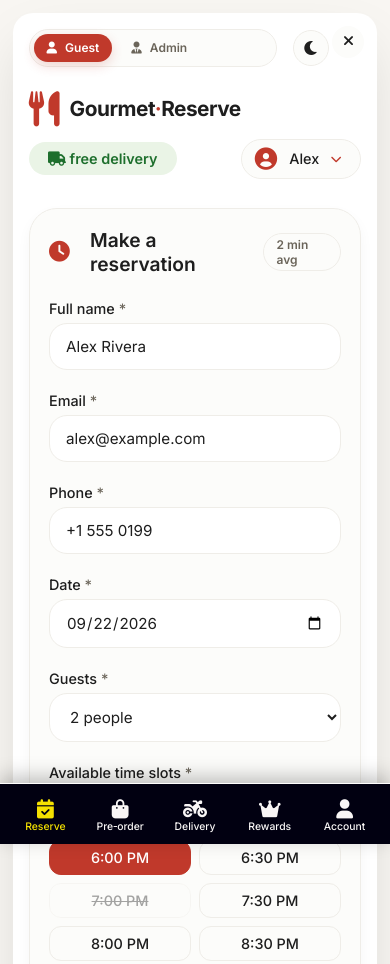
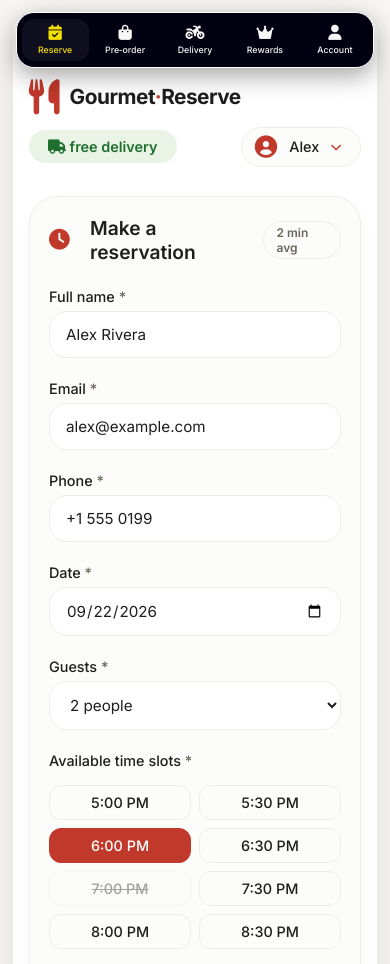
Before and after one commit to ashen-boop/Reservation-App-2, a plain HTML site: page index.html in a window 390 px wide. Shown: the top 964 px of the page. Drawn offline with Linux system fonts and the light colour scheme.

Commit message:
Update styles for mobile nav and top bar
Refactor mobile navigation and top bar styles, adjusting padding and visibility on scroll.

```diff
--- a/index.html
+++ b/index.html
@@ -76,7 +76,6 @@
       justify-content: center;
       align-items: flex-start;
       padding: 1.5rem;
-      padding-bottom: 5.5rem;
     }
 
     ::-webkit-scrollbar { width: 6px; height: 6px; }
@@ -84,18 +83,20 @@
     ::-webkit-scrollbar-thumb { background: #ccc; border-radius: 10px; }
     body.dark ::-webkit-scrollbar-thumb { background: #444; }
 
-    .app-container {
+        .app-container {
       max-width: 1440px;
       width: 100%;
       background: var(--surface);
       border-radius: 40px;
       box-shadow: var(--shadow);
-      padding: 2rem 2.5rem;
+     padding: 6rem 2.5rem 2rem 2.5rem;
       transition: var(--transition);
       position: relative;
-      overflow: hidden;
+      overflow: visible;
       min-height: 90vh;
     }
+
+
 
     body.dark .app-container { background: var(--surface); }
 
@@ -119,15 +120,7 @@
     }
     .app-close-btn:hover { background: var(--border); transform: rotate(90deg); }
 
-    .top-bar {
-      display: flex;
-      justify-content: space-between;
-      align-items: center;
-      margin-bottom: 1.5rem;
-      flex-wrap: wrap;
-      gap: 1rem;
-      padding-right: 2.5rem;
-    }
+
 
     .role-switcher {
       display: flex;
@@ -171,6 +164,81 @@
     }
     .theme-toggle:hover { background: var(--border); }
 
+
+    /* ===== STICKY NAV BAR (moved to top) ===== */
+     .sticky-header {
+      position: relative;
+      z-index: 900;
+      background: var(--surface);
+      padding-top: 0.5rem;
+      margin-top: -0.5rem;
+    }
+
+
+
+    /* ===== TOP BAR — slides away on scroll down ===== */
+    .top-bar {
+      display: flex;
+      justify-content: space-between;
+      align-items: center;
+      margin-bottom: 0.75rem;
+      flex-wrap: wrap;
+      gap: 1rem;
+      padding-right: 2.5rem;
+      transition: transform 0.3s ease, opacity 0.3s ease,
+                  margin 0.3s ease, max-height 0.3s ease, padding 0.3s ease;
+      max-height: 100px;
+      overflow: hidden;
+    }
+
+    .top-bar.hidden {
+      transform: translateY(-100%);
+      opacity: 0;
+      margin-bottom: 0;
+      padding-top: 0;
+      padding-bottom: 0;
+      max-height: 0;
+      pointer-events: none;
+    }
+
+          .mobile-nav {
+      display: flex;
+      position: fixed;
+      top: 0.75rem;                    /* ← breathing space from top */
+      left: 50%;
+      transform: translateX(-50%);     /* ← keeps it centered */
+      z-index: 1000;
+      width: calc(100% - 2rem);        /* ← breathing space on sides */
+      max-width: 1440px;               /* ← matches your app container */
+      background: #010011;
+      border: 1px solid #ffffff;
+      border-radius: var(--radius-sm); /* ← rounded pill corners */
+      padding: 0.5rem 0.5rem 0.4rem;
+      justify-content: space-around;
+      gap: 0.3rem;
+      box-shadow: 0 8px 24px rgba(0,0,0,0.35);
+    }
+
+    .mobile-nav-item {
+      display: flex;
+      flex-direction: column;
+      align-items: center;
+      gap: 4px;
+      padding: 0.6rem 0.8rem;
+      border: none;
+      background: transparent;
+      font-size: 0.7rem;
+      font-weight: 500;
+      color: #f9f6f6;
+      cursor: pointer;
+      transition: var(--transition);
+      border-radius: 12px;
+      flex: 1;
+    }
+    .mobile-nav-item i { font-size: 1.25rem; color: inherit; }
+    .mobile-nav-item:hover { background: rgba(255,255,255,0.08); }
+    .mobile-nav-item.active { color: #f5e101; background: rgba(255,255,255,0.06); }
+
     .brand-header {
       display: flex;
       flex-wrap: wrap;
@@ -226,7 +294,7 @@
       gap: 0.3rem;
       height: fit-content;
       position: sticky;
-      top: 1.5rem;
+      top: 6rem;
     }
 
     .sidebar-item {
@@ -705,38 +773,6 @@
     .stat-change.up { color: var(--success); }
     .stat-change.down { color: var(--danger); }
 
-    .mobile-nav {
-      display: flex;
-      position: fixed;
-      bottom: 0;
-      left: 0;
-      width: 100%;
-      background: var(--nav-bg);
-      border-top: 1px solid var(--border);
-      padding: 0.5rem 0.5rem 0.3rem;
-      justify-content: space-around;
-      z-index: 500;
-      box-shadow: 0 -4px 12px rgba(0,0,0,0.05);
-    }
-    .mobile-nav-item {
-      display: flex;
-      flex-direction: column;
-      align-items: center;
-      gap: 2px;
-      padding: 0.4rem 0.6rem;
-      border: none;
-      background: transparent;
-      font-size: 0.65rem;
-      font-weight: 500;
-      color: var(--text-muted);
-      cursor: pointer;
-      transition: var(--transition);
-      border-radius: 12px;
-      flex: 1;
-    }
-    .mobile-nav-item i { font-size: 1.2rem; }
-    .mobile-nav-item.active { color: var(--accent); }
-
     @media (max-width: 1200px) { .grid-4col { grid-template-columns: 1fr 1fr; } }
 
     @media (max-width: 1024px) {
@@ -749,7 +785,7 @@
     }
 
     @media (max-width: 820px) {
-      body { padding: 0.8rem; padding-bottom: 5.5rem; }
+      body { padding: 0.8rem; }
       .app-container { padding: 1.2rem; border-radius: 24px; }
       .grid-2col, .grid-3col { grid-template-columns: 1fr; gap: 1.2rem; }
       .grid-4col { grid-template-columns: 1fr 1fr; }
@@ -760,6 +796,8 @@
       .top-bar { padding-right: 2rem; }
       .kitchen-board { grid-template-columns: 1fr 1fr; }
       .modal { padding: 2rem 1.5rem; }
+      .mobile-nav-item { font-size: 0.6rem; padding: 0.4rem 0.5rem; }
+      .mobile-nav-item i { font-size: 1rem; }
     }
 
     @media (max-width: 480px) {
@@ -782,6 +820,9 @@
       .theme-toggle { width: 36px; height: 36px; font-size: 1rem; }
       .sidebar { flex-direction: row; flex-wrap: wrap; gap: 0.3rem; }
       .sidebar-item { font-size: 0.7rem; padding: 0.4rem 0.8rem; }
+      .mobile-nav { padding: 0.4rem 0.3rem; gap: 0.2rem; }
+      .mobile-nav-item { font-size: 0.55rem; padding: 0.35rem 0.3rem; }
+      .mobile-nav-item i { font-size: 0.95rem; }
     }
 
     .hidden { display: none !important; }
@@ -800,22 +841,6 @@
     @keyframes spin { to { transform: rotate(360deg); } }
 
     .chart-bar { transition: height 0.3s ease; }
-
-    /* ===== Custom bottom-nav colors ===== */
-.mobile-nav {
-  background: #010011 !important;          /* bar background */
-  border-top: 1px solid #fffefe !important;   /* top border */
-  box-shadow: 0 -6px 20px rgba(0,0,0,0.25) !important;
-}
-.mobile-nav-item {
-  color: #f9f6f6 !important;               /* inactive icon+label */
-}
-.mobile-nav-item i {
-  color: inherit !important;
-}
-.mobile-nav-item.active {
-  color: #f5e101 !important;               /* active icon+label */
-}
   </style>
 </head>
 <body>
@@ -825,7 +850,27 @@
     <i class="fas fa-times"></i>
   </button>
 
-  <div class="top-bar">
+
+
+      <div class="mobile-nav" id="mobileNav">
+    <button class="mobile-nav-item active" data-tab="tab-reserve" onclick="switchTab('tab-reserve')">
+      <i class="fas fa-calendar-check"></i> Reserve
+    </button>
+    <button class="mobile-nav-item" data-tab="tab-preorder" onclick="switchTab('tab-preorder')">
+      <i class="fas fa-shopping-bag"></i> Pre‑order
+    </button>
+    <button class="mobile-nav-item" data-tab="tab-delivery" onclick="switchTab('tab-delivery')">
+      <i class="fas fa-motorcycle"></i> Delivery
+    </button>
+    <button class="mobile-nav-item" data-tab="tab-loyalty" onclick="switchTab('tab-loyalty')">
+      <i class="fas fa-crown"></i> Rewards
+    </button>
+    <button class="mobile-nav-item" data-tab="tab-account" onclick="switchTab('tab-account')">
+      <i class="fas fa-user"></i> Account
+    </button>
+  </div>
+
+  <div class="top-bar" id="topBar">
     <div class="role-switcher">
       <button class="role-btn active" data-role="guest" onclick="switchRole('guest')">
         <i class="fas fa-user"></i> Guest
@@ -838,6 +883,11 @@
       <i class="fas fa-moon" id="themeIcon"></i>
     </div>
   </div>
+
+  <div class="nav-spacer" id="navSpacer"></div>
+
+
+
 
   <div class="brand-header">
     <div class="brand">
@@ -1851,24 +1901,6 @@
     </div>
   </div>
 
-  <div class="mobile-nav" id="mobileNav">
-    <button class="mobile-nav-item active" data-tab="tab-reserve" onclick="switchTab('tab-reserve')">
-      <i class="fas fa-calendar-check"></i> Reserve
-    </button>
-    <button class="mobile-nav-item" data-tab="tab-preorder" onclick="switchTab('tab-preorder')">
-      <i class="fas fa-shopping-bag"></i> Pre‑order
-    </button>
-    <button class="mobile-nav-item" data-tab="tab-delivery" onclick="switchTab('tab-delivery')">
-      <i class="fas fa-motorcycle"></i> Delivery
-    </button>
-    <button class="mobile-nav-item" data-tab="tab-loyalty" onclick="switchTab('tab-loyalty')">
-      <i class="fas fa-crown"></i> Rewards
-    </button>
-    <button class="mobile-nav-item" data-tab="tab-account" onclick="switchTab('tab-account')">
-      <i class="fas fa-user"></i> Account
-    </button>
-  </div>
-
   <div style="margin-top: 2.5rem; text-align: center; font-size: 0.8rem; color: var(--text-muted); border-top: 1px solid var(--border-light); padding-top: 1.5rem;">
     <i class="fas fa-star" style="color: var(--accent);"></i> Gourmet·Reserve · premium restaurant platform · all features simulated
   </div>
@@ -2871,6 +2903,50 @@
       </div>
     `).join('');
   }
+
+
+
+
+   // ============================================================
+  //  FIXED NAV — appears when scrolling down, top-bar slides away
+  // ============================================================
+   // ============================================================
+  //  SCROLL: hide top-bar, nav bar stays put (sticky header)
+  // ============================================================
+  (function() {
+    const topBar = document.getElementById('topBar');
+    if (!topBar) return;
+
+    let lastY = window.scrollY;
+    let ticking = false;
+
+    function update() {
+      const y = window.scrollY;
+
+      if (y < 40) {
+        topBar.classList.remove('hidden');
+      } else if (y > lastY + 5) {
+        topBar.classList.add('hidden');
+      } else if (y < lastY - 5) {
+        topBar.classList.remove('hidden');
+      }
+
+      lastY = y;
+    }
+
+    window.addEventListener('scroll', function() {
+      if (!ticking) {
+        window.requestAnimationFrame(function() {
+          update();
+          ticking = false;
+        });
+        ticking = true;
+      }
+    }, { passive: true });
+  })();
+
+
+
 
   // ============================================================
   //  INIT
```
